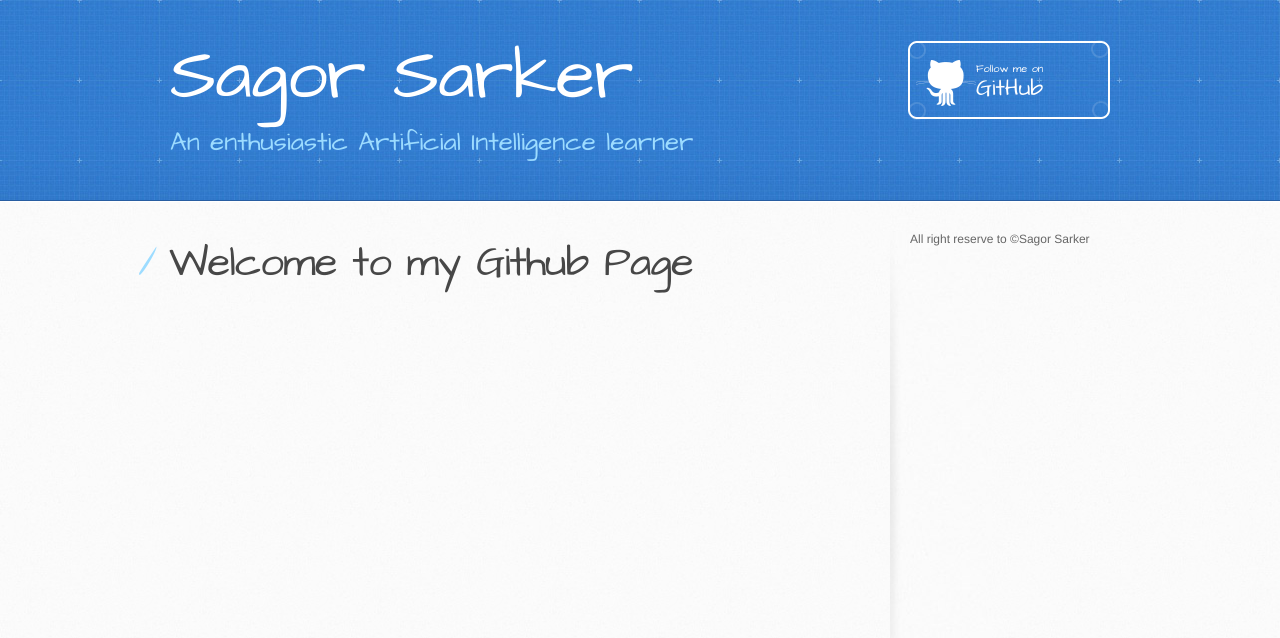
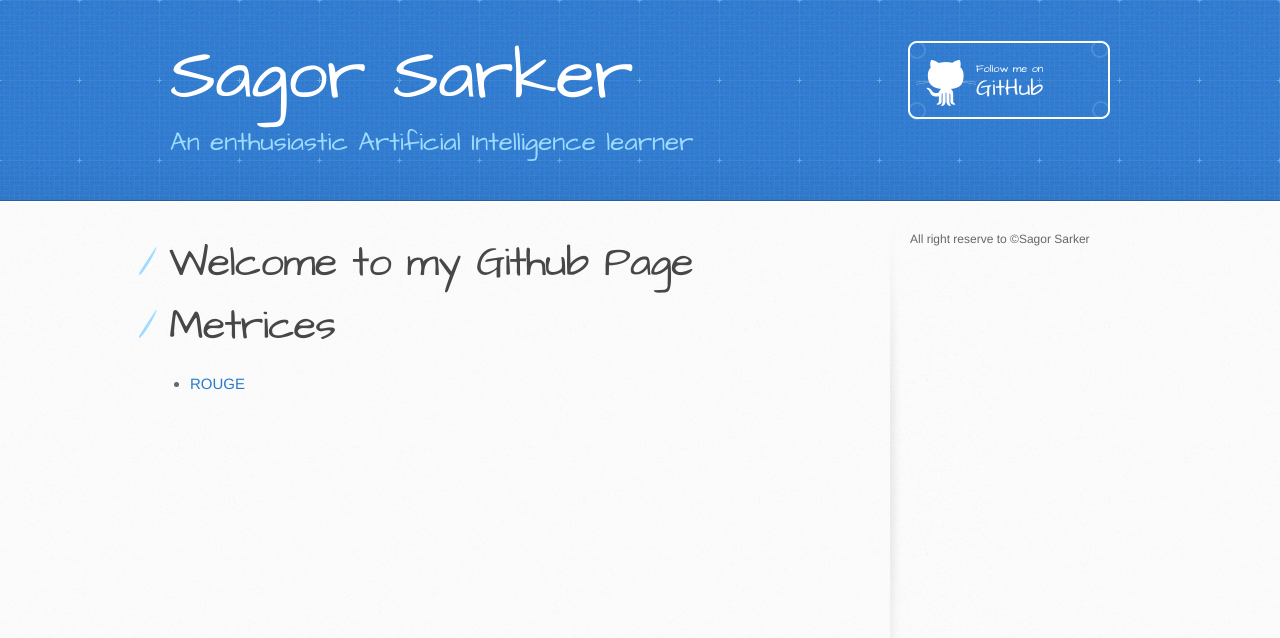
Before and after one commit to sagorbrur/sagorbrur.github.io, a Jekyll site: the page built from index.md, in a window 1280 px wide. Shown: the top 638 px of the page. Built offline with Jekyll 4.4.1, drawn with Linux system fonts in a browser that asks for light colours; our own code applies the rules of GitHub Pages for plain Markdown files.

Commit message:
Update index.md

```diff
--- a/index.md
+++ b/index.md
@@ -1 +1,4 @@
 # Welcome to my Github Page
+
+# Metrices
+* [ROUGE](rouge.md)
```
